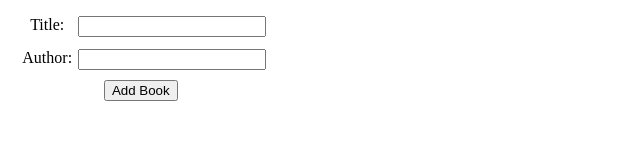
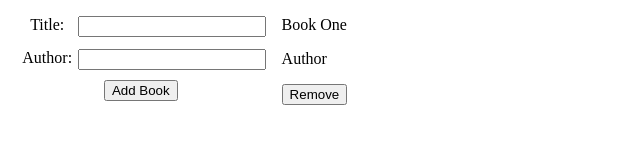
Before and after one commit to JayZA80/TOP-Library, a plain HTML site: page index.html in a window 1280 px wide. Shown: the whole page, without its empty margins (0-640 px from the left). Drawn offline with Linux system fonts and the light colour scheme.

Commit message:
Adds functions to display library in DOM

```diff
--- a/library.js
+++ b/library.js
@@ -2,6 +2,7 @@ const library = [];
 const titleInput = document.querySelector('#titleInput');
 const authorInput = document.querySelector('#authorInput');
 const addButton = document.querySelector('#addButton');
+const bookList = document.querySelector('#bookList');
 
 function Book(title, author) {
     this.id = library.length;
@@ -14,12 +15,52 @@ function addBookToLibrary() {
     let author = authorInput.value;
     let newBook = new Book(title, author);
     library.push(newBook);
-    console.log(library);
+    populateList(library);
 }
 
 function removeBook(id) {
-    library.splice(id, 1);
-    console.log(library);
+    let target = library.findIndex(book => {
+        return book.id == id;
+    });
+    library.splice(target, 1);
+    populateList(library);
 }
 
+function createDeletebutton(id) {
+    let deleteButton = document.createElement('button');
+    deleteButton.innerText = "Remove";
+    deleteButton.setAttribute('id', id);
+    deleteButton.addEventListener('click', e => {
+        removeBook(e.target.id);
+    });
+    return deleteButton;
+}
+
+function createCard(book) {
+    let div = document.createElement('div');
+    let title = document.createElement('p');
+    let author = document.createElement('p');
+    let deleteButton = createDeletebutton(book.id);
+    title.innerText = book.title;
+    author.innerText = book.author;
+    div.appendChild(title);
+    div.appendChild(author);
+    div.appendChild(deleteButton);
+    bookList.appendChild(div);
+}
+
+let bookOne = new Book("Book One", "Author");
+library.push(bookOne);
+
+function populateList(arr) {
+    bookList.innerHTML = '';
+    if (arr.length != 0) {
+        arr.forEach(item => {
+            createCard(item);
+        });
+    }
+}
+
+populateList(library);
+
 addButton.addEventListener('click', addBookToLibrary);
--- a/style.css
+++ b/style.css
@@ -35,5 +35,7 @@ body {
 }
 
 #bookList {
+    display: grid;
     flex: 4;
+    grid-template-columns: repeat(4, 1fr);
 }
```
Also changed, not shown: index.html (+0 -1 lines).
